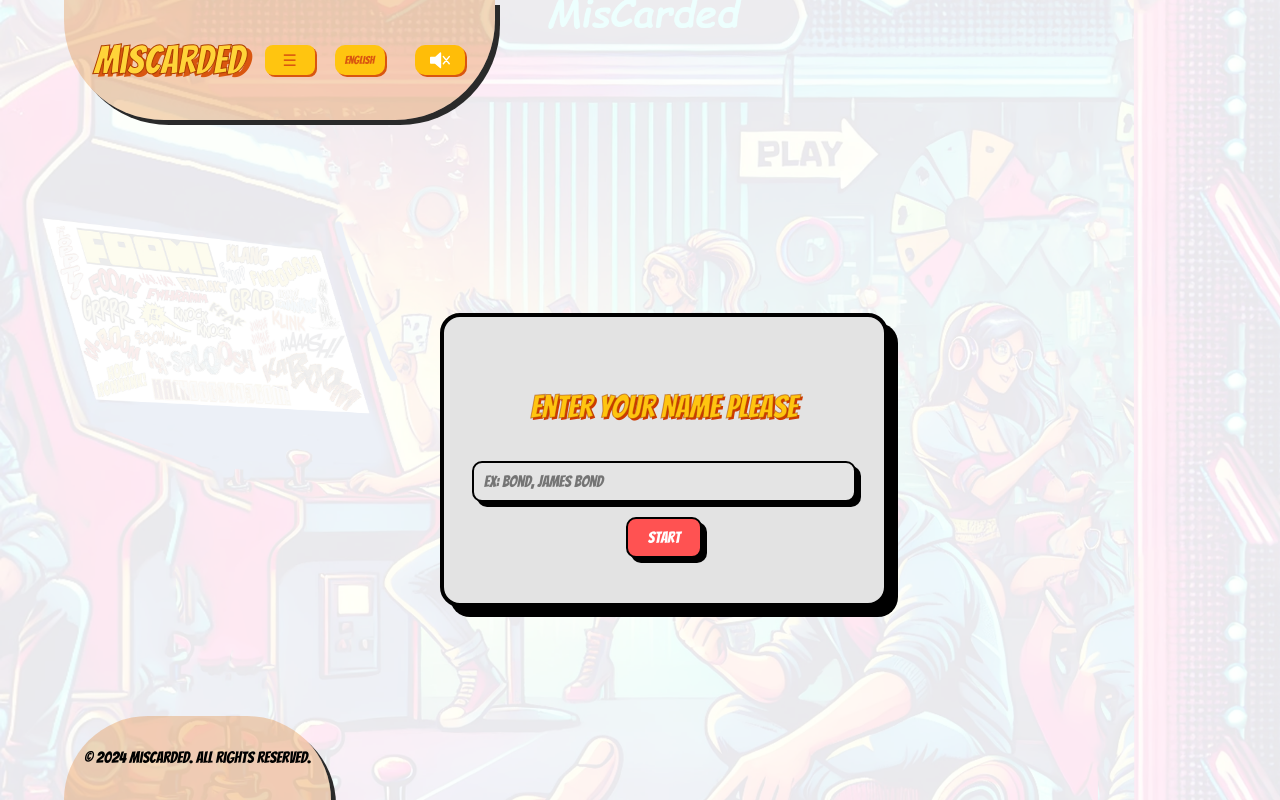
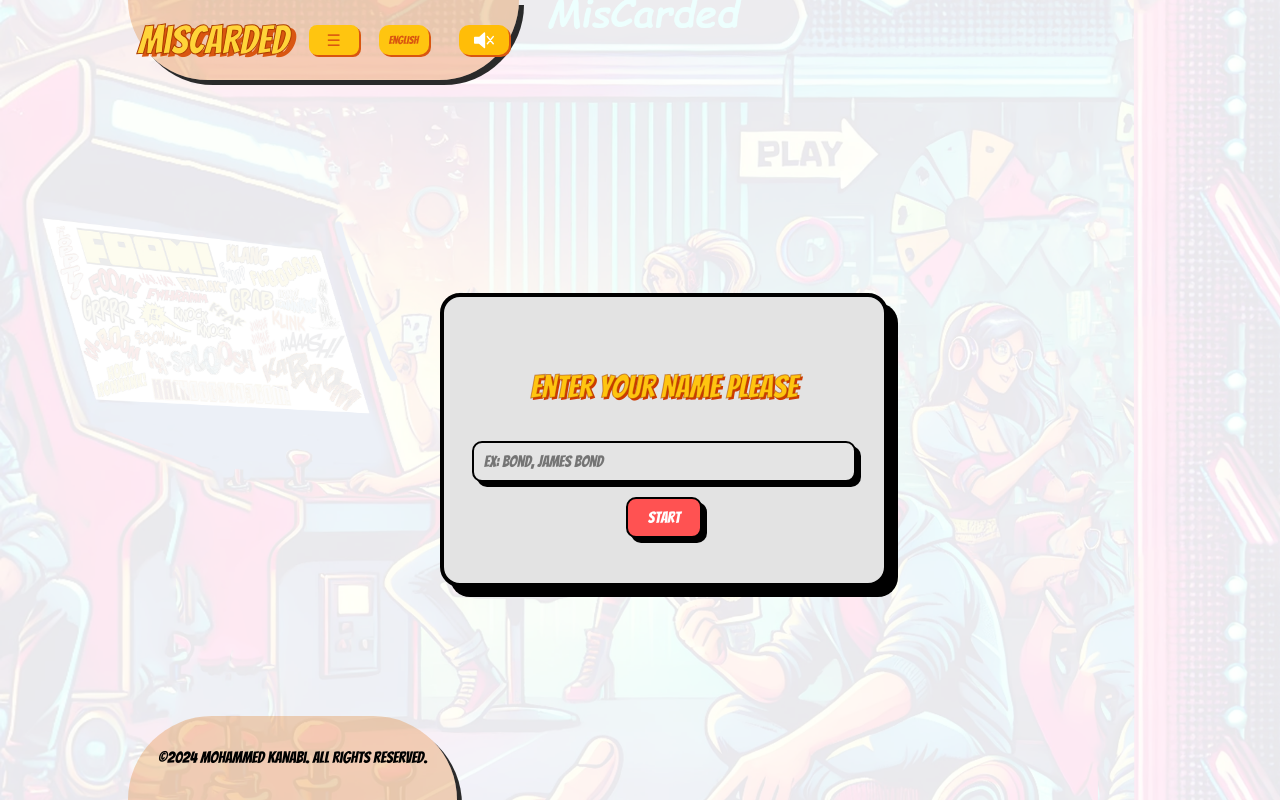
Before and after one commit to mkanabi/Miscarded, a React (Vite) app: page / in a window 1280 px wide. Built offline with nearby package versions, Linux system fonts and the light colour scheme.

Commit message:
fixde cp

```diff
--- a/src/App.css
+++ b/src/App.css
@@ -60,11 +60,20 @@ border-color: #000;
   justify-self: center;
   max-width:max-content;
   gap: 20px;
-  padding: 30px;
+  margin-right: 10%;
+  margin-left: 10%;
 }
 footer{
+  padding: 30px 5px;
 z-index: 1;
 }
+.footercopy
+{
+  text-align: center;
+  padding-left: 10px;
+  padding-right: 10px;
+}
+
 .toggleSwitch {
   max-width: 50px;
   min-width: 50px;
--- a/src/components/Footer.jsx
+++ b/src/components/Footer.jsx
@@ -1,9 +1,13 @@
-import React from 'react';
+import React, { useContext } from 'react';
+import translations from '../translations';
+import { LanguageContext } from '../LanguageContext';
 
 const Footer = () => {
+  const { language } = useContext(LanguageContext);
+
   return (
     <footer>
-      <p>&copy; 2024 MisCarded. All rights reserved.</p>
+      <p className='footercopy'>&copy;{translations[language].copyright}</p>
     </footer>
   );
 };
--- a/src/translations.js
+++ b/src/translations.js
@@ -47,6 +47,7 @@ const translations = {
       enterCustomWords: "custom words seperated by comma",
       host: "Host",
       playersInGame: "Players in Game",
+      copyright:"2024 Mohammed Kanabi. All rights reserved."
     },
     ku: {
       welcome: "ناوت بنووسە تکایە",
@@ -95,6 +96,7 @@ const translations = {
     enterCustomWords: "وشەکان بنووسە بە فاریزە جیایان بکەوە",
     host: "میواندار",
     playersInGame: "یاریکەرەکانی بەشدار",
+    copyright:"2024 محمد کانەبی. هەموو مافەکان پارێزراوە"
     },
 
     ar: {
@@ -142,7 +144,9 @@ const translations = {
     shuffleWords: "خلط الكلمات",
     host: "المضيف",
     playersInGame: "اللاعبين في اللعبة",
-    },
+    enterCustomWords: "كلمات مخصصة مفصولة بفاصلة",
+    copyright:"2024 محمد كنبي. جميع الحقوق محفوظة"
+   },
 
     }
 
```
